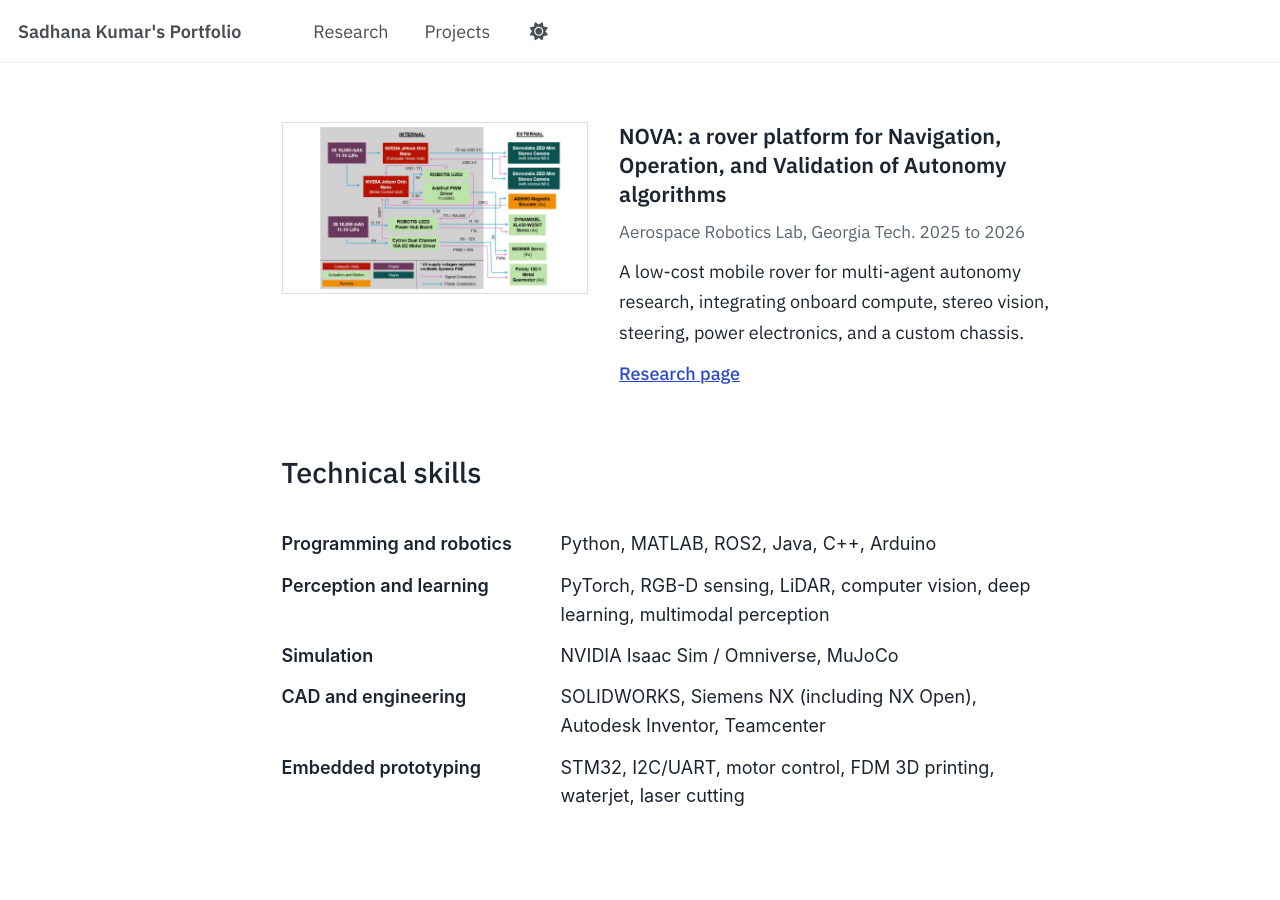
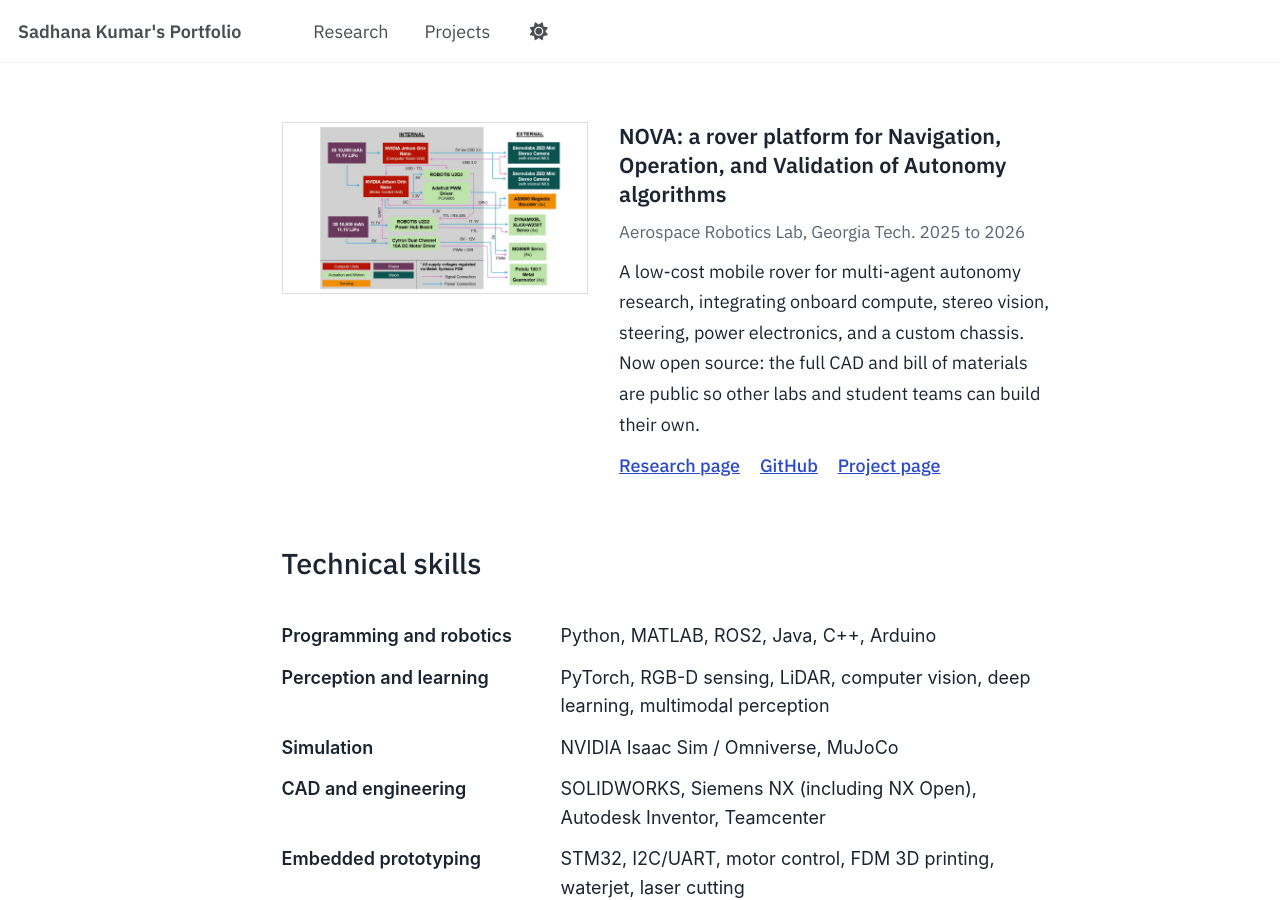
Before and after one commit to s-kumar72/s-kumar72.github.io, a Jekyll site: the page built from _pages/about.md, in a window 1280 px wide and 900 px high, scrolled down 1502 px. Built offline with Jekyll 4.4.1, drawn with Linux system fonts in a browser that asks for light colours; a script bundle is joined from its source files by our own code; library files that are not in the unit come from our copies.

Commit message:
Add NOVA open source details

```diff
--- a/_pages/about.md
+++ b/_pages/about.md
@@ -58,8 +58,8 @@ redirect_from:
 <div class="proj__body">
 <h3>NOVA: a rover platform for Navigation, Operation, and Validation of Autonomy algorithms</h3>
 <p class="proj__meta">Aerospace Robotics Lab, Georgia Tech. 2025 to 2026</p>
-<p>A low-cost mobile rover for multi-agent autonomy research, integrating onboard compute, stereo vision, steering, power electronics, and a custom chassis.</p>
-<p class="proj__links"><a href="/research/#nova">Research page</a></p>
+<p>A low-cost mobile rover for multi-agent autonomy research, integrating onboard compute, stereo vision, steering, power electronics, and a custom chassis. Now open source: the full CAD and bill of materials are public so other labs and student teams can build their own.</p>
+<p class="proj__links"><a href="/research/#nova">Research page</a><a href="https://github.com/AstroX-OpenRover/NOVA2">GitHub</a><a href="https://aerospaceroboticslab.github.io/nova.html">Project page</a></p>
 </div>
 </div>
 
```
